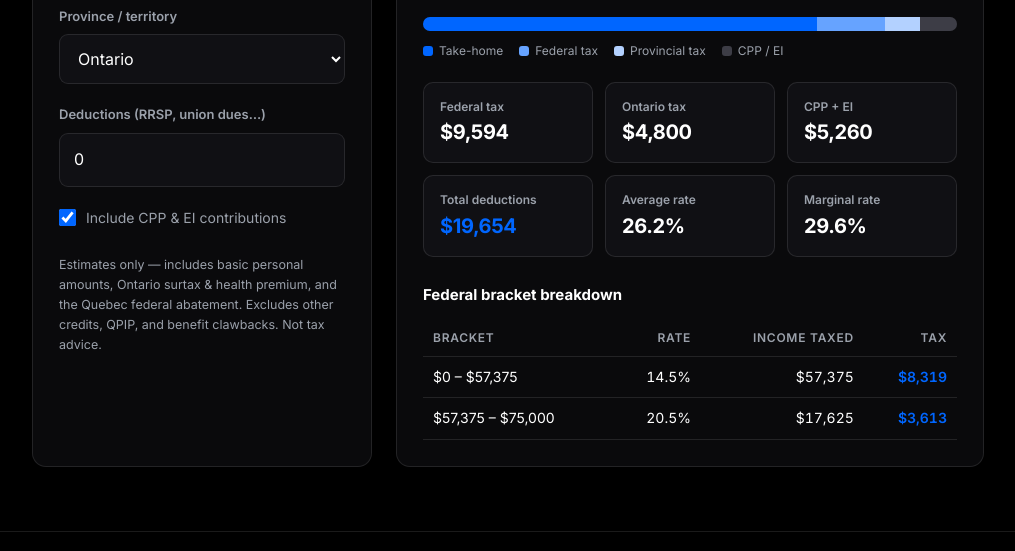
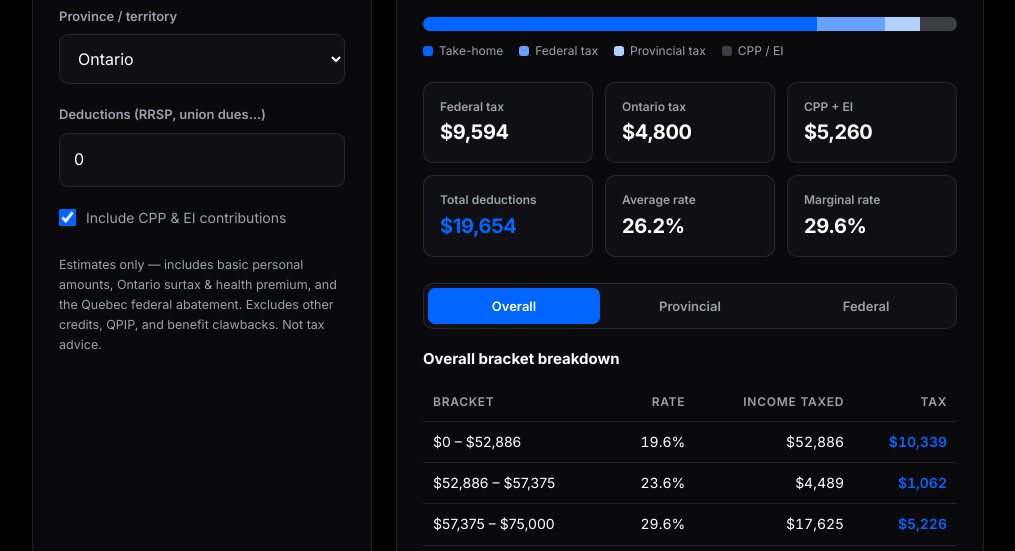
Before and after one commit to NoahBulbring/cantax, a plain HTML site: page index.html in a window 1280 px wide. Shown: the part 265-816 px from the top of the page, without its empty margins (132-1147 px from the left). Drawn offline with Linux system fonts and the light colour scheme.

Commit message:
Add provincial and overall tax breakdowns
Co-authored-by: Copilot App <223556219+Copilot@users.noreply.github.com>

```diff
--- a/app.js
+++ b/app.js
@@ -17,6 +17,24 @@ function taxFromBrackets(income, brackets) {
 function marginalRate(income, brackets) {
   for (const b of brackets) if (income <= b.upTo) return b.rate;
   return brackets[brackets.length - 1].rate;
+}
+
+function combinedBracketPieces(income, federalBrackets, provincialBrackets, federalRateMultiplier = 1) {
+  if (income <= 0) return [];
+
+  const thresholds = [...federalBrackets, ...provincialBrackets]
+    .map((b) => b.upTo)
+    .filter((upTo) => upTo < income);
+  const boundaries = [0, ...new Set(thresholds), income].sort((a, b) => a - b);
+
+  return boundaries.slice(1).map((to, index) => {
+    const from = boundaries[index];
+    const rate =
+      marginalRate(to, federalBrackets) * federalRateMultiplier +
+      marginalRate(to, provincialBrackets);
+    const amount = to - from;
+    return { from, to, rate, amount, tax: amount * rate };
+  });
 }
 
 function federalBPA(netIncome) {
@@ -73,6 +91,13 @@ function calculate(gross, deductions, provCode, includePayroll) {
     avgRate: gross > 0 ? totalDeducted / gross : 0,
     margRate: mFed + mProv,
     fedPieces: fed.pieces,
+    provPieces: pr.pieces,
+    overallPieces: combinedBracketPieces(
+      taxable,
+      FEDERAL.brackets,
+      prov.brackets,
+      prov.abatement ? 1 - prov.abatement : 1,
+    ),
   };
 }
 
@@ -81,6 +106,7 @@ const $ = (id) => document.getElementById(id);
 const fmt = (n) => n.toLocaleString('en-CA', { style: 'currency', currency: 'CAD', maximumFractionDigits: 0 });
 const fmtC = (n) => n.toLocaleString('en-CA', { style: 'currency', currency: 'CAD', minimumFractionDigits: 2, maximumFractionDigits: 2 });
 const pct = (n) => (n * 100).toFixed(1) + '%';
+let activeBreakdown = 'overall';
 
 function populateProvinces() {
   const sel = $('province');
@@ -132,10 +158,18 @@ function render() {
     }
   }
 
-  // federal bracket breakdown
+  const breakdowns = {
+    overall: { title: 'Overall bracket breakdown', pieces: r.overallPieces },
+    provincial: { title: `${PROVINCES[provCode].name} bracket breakdown`, pieces: r.provPieces },
+    federal: { title: 'Federal bracket breakdown', pieces: r.fedPieces },
+  };
+  const breakdown = breakdowns[activeBreakdown];
+  $('breakdown-title').textContent = breakdown.title;
+  $('breakdown-panel').setAttribute('aria-labelledby', `tab-${activeBreakdown}`);
+
   const tbody = $('brackets');
   tbody.innerHTML = '';
-  for (const p of r.fedPieces) {
+  for (const p of breakdown.pieces) {
     const tr = document.createElement('tr');
     tr.innerHTML =
       `<td>${fmt(p.from)} – ${p.to === Infinity ? '∞' : fmt(p.to)}</td>` +
@@ -147,6 +181,25 @@ function render() {
 }
 
 populateProvinces();
+document.querySelectorAll('.breakdown-tab').forEach((tab, index, tabs) => {
+  tab.addEventListener('click', () => {
+    activeBreakdown = tab.dataset.breakdown;
+    tabs.forEach((item) => {
+      const active = item === tab;
+      item.classList.toggle('active', active);
+      item.setAttribute('aria-selected', active);
+      item.tabIndex = active ? 0 : -1;
+    });
+    render();
+  });
+  tab.addEventListener('keydown', (event) => {
+    if (!['ArrowLeft', 'ArrowRight'].includes(event.key)) return;
+    event.preventDefault();
+    const direction = event.key === 'ArrowRight' ? 1 : -1;
+    tabs[(index + direction + tabs.length) % tabs.length].click();
+    tabs[(index + direction + tabs.length) % tabs.length].focus();
+  });
+});
 ['income', 'deductions', 'province', 'payroll'].forEach((id) =>
   $(id).addEventListener('input', render));
 render();
--- a/index.html
+++ b/index.html
@@ -65,13 +65,20 @@
         <div class="stat"><p class="k">Marginal rate</p><p class="v" id="marg-rate">0%</p></div>
       </div>
 
-      <h2 class="sub">Federal bracket breakdown</h2>
-      <table>
+      <div class="breakdown-tabs" role="tablist" aria-label="Tax bracket breakdown">
+        <button class="breakdown-tab active" id="tab-overall" type="button" role="tab" aria-selected="true" aria-controls="breakdown-panel" data-breakdown="overall">Overall</button>
+        <button class="breakdown-tab" id="tab-provincial" type="button" role="tab" aria-selected="false" aria-controls="breakdown-panel" data-breakdown="provincial" tabindex="-1">Provincial</button>
+        <button class="breakdown-tab" id="tab-federal" type="button" role="tab" aria-selected="false" aria-controls="breakdown-panel" data-breakdown="federal" tabindex="-1">Federal</button>
+      </div>
+      <div id="breakdown-panel" role="tabpanel" aria-labelledby="tab-overall">
+        <h2 class="sub" id="breakdown-title">Overall bracket breakdown</h2>
+        <table>
         <thead>
           <tr><th>Bracket</th><th class="num">Rate</th><th class="num">Income taxed</th><th class="num">Tax</th></tr>
         </thead>
         <tbody id="brackets"></tbody>
-      </table>
+        </table>
+      </div>
     </section>
 
   </main>
--- a/style.css
+++ b/style.css
@@ -101,7 +101,31 @@ body {
 .stat .v.accent { color: var(--blue); }
 
 /* brackets table */
-h2.sub { font-size: 15px; font-weight: 700; margin: 26px 0 12px; }
+.breakdown-tabs {
+  display: flex;
+  gap: 4px;
+  margin-top: 26px;
+  padding: 4px;
+  border: 1px solid var(--line);
+  border-radius: 10px;
+  background: #101014;
+}
+.breakdown-tab {
+  flex: 1;
+  padding: 8px 12px;
+  border: 0;
+  border-radius: 7px;
+  background: transparent;
+  color: var(--grey);
+  font: inherit;
+  font-size: 13px;
+  font-weight: 600;
+  cursor: pointer;
+}
+.breakdown-tab:hover { color: var(--white); }
+.breakdown-tab:focus-visible { outline: 2px solid var(--blue); outline-offset: 2px; }
+.breakdown-tab.active { background: var(--blue); color: var(--white); }
+h2.sub { font-size: 15px; font-weight: 700; margin: 18px 0 12px; }
 table { width: 100%; border-collapse: collapse; font-size: 14px; }
 th, td { text-align: left; padding: 9px 10px; border-bottom: 1px solid var(--line); }
 th { color: var(--grey); font-size: 12px; font-weight: 600; text-transform: uppercase; letter-spacing: 0.06em; }
```
